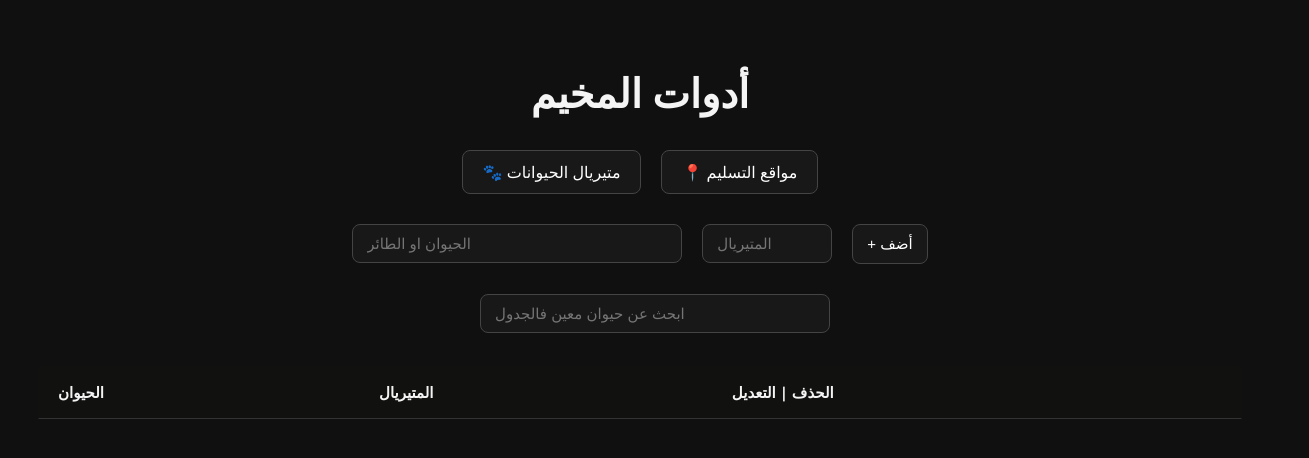
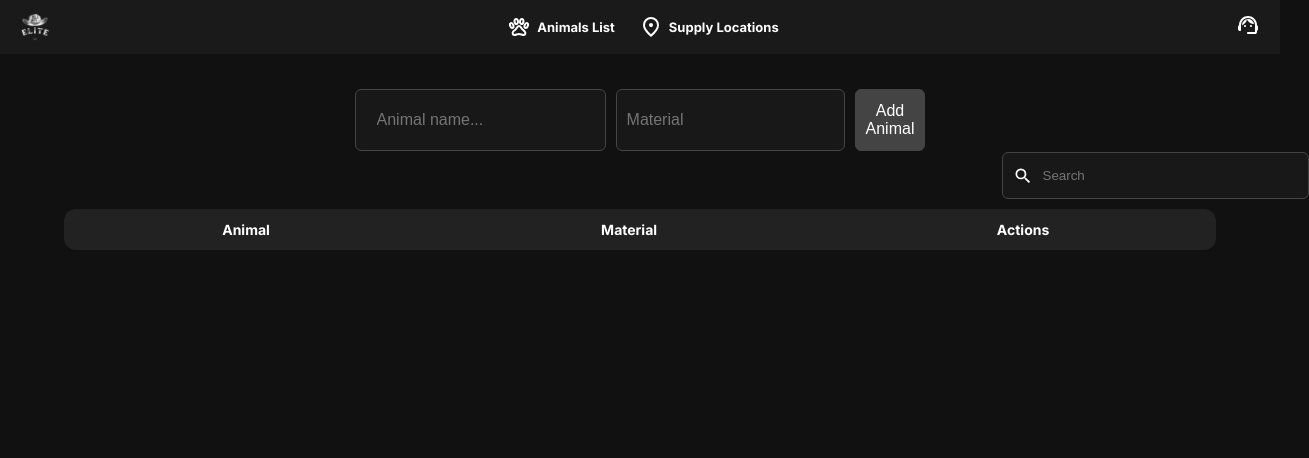
Before and after one commit to iMansoor/material, a plain HTML site: page animal.html in a window 1280 px wide. Shown: the whole page, 1309 px wide, since content can reach past the window. Drawn offline with Linux system fonts and the light colour scheme; no server answers.

Commit message:
Update animal.html

```diff
--- a/animal.html
+++ b/animal.html
@@ -3,173 +3,264 @@
 <head>
   <meta charset="UTF-8" />
   <meta name="viewport" content="width=device-width, initial-scale=1.0" />
-  <title>أدوات المخيم</title>
+  <title>Animals List</title>
+  <link href="https://fonts.googleapis.com/css2?family=Inter:wght@400;600;700&display=swap" rel="stylesheet">
   <style>
     body {
-      font-family: 'Segoe UI', sans-serif;
-      background-color: #101010;
-      color: #f4f4f4;
-      padding: 30px;
+      margin: 0;
+      font-family: 'Inter', sans-serif;
+      background: #111;
+      color: #fff;
     }
-    h1 {
-      text-align: center;
-      font-size: 2.5rem;
-      margin-bottom: 30px;
+    header {
+      display: flex;
+      justify-content: space-between;
+      align-items: center;
+      background: #1a1a1a;
+      padding: 10px 20px;
     }
-    .top-buttons {
+    .logo {
+      height: 30px;
+    }
+    .support-icon {
+      height: 24px;
+    }
+    .main-buttons {
       display: flex;
       justify-content: center;
-      margin-bottom: 30px;
+      gap: 20px;
+      flex: 1;
     }
-    .top-buttons a {
-      padding: 10px 20px;
-      margin: 0 10px;
-      background-color: #181818;
+    .main-buttons a {
+      padding: 5px 2px;
+      font-size: 13px;
+      background: none;
+      border: none;
       color: #fff;
-      border: 1px solid #444;
-      border-radius: 8px;
       text-decoration: none;
-      transition: 0.2s;
+      position: relative;
+      transition: color 0.2s ease;
+      display: flex;
+      align-items: center;
+      gap: 6px;
+      font-weight: bold;
     }
-    .top-buttons a:hover {
-      background-color: #2c2c2c;
+    .main-buttons a::after {
+      content: '';
+      position: absolute;
+      bottom: -42px;
+      left: 0;
+      width: 0%;
+      height: 2px;
+      background: white;
+      transition: width 0.3s ease;
+      transform: translateY(-34px);
+    }
+    .main-buttons a:hover::after {
+      width: 100%;
+      transform: translateY(-34px);
+    }
+    .main-buttons a[href="animal.html"] img {
+      content: url("animal.svg");
+    }
+    .main-buttons a[href="supply.html"] img {
+      content: url("supply.svg");
     }
     .form {
+      max-width: 500px;
+      width: 100%;
+      margin: 20px auto 10px auto;
       display: flex;
-      flex-wrap: wrap;
       justify-content: center;
-      gap: 50px;
-      margin-bottom: 30px;
+      gap: 10px;
+      position: relative;
     }
-    input, button {
-      padding: 10px 14px;
-      font-size: 15px;
-      background-color: #181818;
+    .form input, .form button {
+      padding: 10px;
+      border-radius: 6px;
       border: 1px solid #444;
+      background: #181818;
       color: #fff;
-      border-radius: 8px;
+      transform: translateY(15px);
+
     }
-    input:focus {
-      outline: 2px solid #0099ff;
+    .form button {
+      background: #444;
+      cursor: pointer;
+      transition: background 0.2s ease;
+      transform: translateY(15px);
+
     }
-    .search {
-      max-width: 320px;
-      margin: 0 auto 25px;
+    .form button:hover {
+      background: #666;
+    }
+    .form input[type="text"] {
+      padding: 21px;
+      background-position: 10px center;
+      transform: translateY(15px);
+    }
+    .search-container {
+      max-width: 1340px;
+      width: 100%;
+      margin: 26px auto 0 auto;
+      display: flex;
+      justify-content: center;
+      align-items: center;
+      gap: 10px;
+    }
+    .search-container input {
+      padding: 15px;
+      border-radius: 6px;
+      border: 1px solid #444;
+      background: #181818 url('search.svg') no-repeat 10px center;
+      background-size: 20px;
+      color: #fff;
+      flex: 1;
+      max-width: 250px;
+      padding-left: 40px;
+      transform: translateY(-10px);
+      margin-right: -1030px;
+
+    }
+    .suggestions {
+      background: #222;
+      position: absolute;
+      top: 60px; /* Adjust as needed */
+      left: 0;
+      width: 350px;
+      max-height: 200px;
+      overflow-y: auto;
+      border-radius: 6px;
+      border: 1px solid #333;
+      display: none;
+      flex-direction: column;
+      padding: 0;
+      margin: 0;
+      list-style: none;
+      transform: translateY(16px);
+    }
+
+    .suggestions li {
+      display: flex;
+      align-items: normal;
+      padding: 3px;
+      cursor: pointer;
+      list-style: none;
+      gap: 6px; /* Reduce gap between icon and text */
+    }
+
+    .suggestions li img {
+      width: 50px;
+      height: 50px;
+      object-fit: fill;
+      flex-shrink: 0; /* Prevents the image from shrinking */
+      transform: translate(15px, 0px);
+    }
+
+    .suggestions li:hover {
+      background: #333;
     }
     table {
-      width: 100%;
-      border-collapse: separate;
-      border-spacing: 0 8px;
+      max-width: 1340px;
+      width: 90%;
+      margin: 0 auto;
+      border-collapse: collapse;
+      background: #181818;
       border-radius: 12px;
       overflow: hidden;
     }
     th, td {
-      padding: 16px 20px;
-      text-align: left;
-      background-color: #111110;
+      padding: 12px 16px;
+      text-align: center;
+      font-size: 14px;
     }
     th {
-      font-size: 15px;
-      border-bottom: 1px solid #333;
+      background: #222;
     }
-    td {
-      border-bottom: none;
-    }
-    td:nth-child(2) {
-      padding-left: 40px;
-    }
-    ul.suggestions {
-      background: #181818;
-      border: 1px solid #333;
-      position: absolute;
-      z-index: 10;
-      max-height: 200px;
-      overflow-y: auto;
-      width: 100%;
-      margin-top: 0;
-      list-style: none;
-      padding-left: 0;
-      border-radius: 6px;
-    }
-    ul.suggestions li {
-      padding: 10px 14px;
-      cursor: pointer;
-    }
-    ul.suggestions li:hover {
-      background: #333;
-    }
-    .material-edit input {
-      width: 80px;
-      background-color: #1e1e1e;
-      border: 1px solid #444;
-      border-radius: 6px;
-      padding: 10px 12px;
+    tbody tr {
+      border-bottom: none !important;
     }
     .animal-cell {
       display: flex;
       align-items: center;
-      gap: 14px;
+      gap: 122px;
+      font-size: large;
+      justify-content: flex-start;
     }
-    .animal-icon {
-      width: 32px;
-      height: 32px;
-      object-fit: contain;
+    .animal-cell img {
+      width: 60px;
+      height: 60px;
+      object-fit: fill;
+      transform: translateX(40px);
     }
-    button {
+    .material-edit input {
+      width: 60px;
+      background: none;
+      color: rgb(255, 255, 255);
+      border: 1px solid #444;
+      border-radius: 6px;
+      padding: 10px 12px;
+      text-align: center;
+      font-size: 18px;
+    }
+    .material-edit input::placeholder {
+      color: white;
+      opacity: 0.6;
+    }
+    .action-icons button {
+      background: none;
+      border: none;
       cursor: pointer;
-      transition: 0.2s ease;
+      padding: 5px;
     }
-    button:hover {
-      background-color: #2c2c2c;
+    .action-icons img {
+      height: 18px;
+      width: 18px;
+      object-fit: fill;
     }
-    td button {
-      margin-right: 8px;
-      padding: 8px 10px;
-      border: none;
-      border-radius: 6px;
-      background-color: #1f1f1f;
+    #animalInput {
     font-size: 16px;
     }
-    td button:first-child {
-      color: #ffb74d;
+
+    #materialInput {
+        font-size: 16px;
     }
-    td button:last-child {
-      color: #ff5c8d;
-    }
-    td button:focus {
-      outline: none;
+
+    .form button {
+        font-size: 16px;
     }
   </style>
 </head>
 <body>
-  <h1>أدوات المخيم</h1>
-  <div class="top-buttons">
-    <a href="animal.html">🐾 متيريال الحيوانات</a>
-    <a href="supply.html">📍 مواقع التسليم</a>
+<header>
+    <img src="logo.png" alt="Logo" class="logo">
+    <div class="main-buttons">
+      <a href="animal.html"><img src="animal.svg" alt="Animal Icon">Animals List</a>
+      <a href="supply.html"><img src="supply.svg" alt="Supply Icon">Supply Locations</a>
     </div>
-
+    <a href="https://discord.com/users/406011855283290143" target="_blank"><img src="support.svg" alt="Support" class="support-icon"></a>
+  </header>
 <div class="form">
-    <div style="position: relative; flex-grow: 1; max-width: 300px;">
-      <input type="text" id="animalInput" placeholder="الحيوان او الطائر" oninput="onAnimalInput()" autocomplete="off" style="width: 100%;" />
-      <ul id="suggestions" class="suggestions" style="display: none;"></ul>
+  <div style="position: relative; flex: 1;">
+    <input type="text" id="animalInput" placeholder="Animal name..." oninput="onAnimalInput()" autocomplete="off">
+    <div id="suggestions" class="suggestions"></div>
   </div>
-    <div style="flex-grow: 1; max-width: 100px;">
-      <input type="number" id="materialInput" placeholder="المتيريال" disabled style="width: 100%;" />
+  <input type="number" id="materialInput" placeholder="Material">
+  <button onclick="addEntry()">Add Animal</button>
 </div>
-    <button onclick="addEntry()">+ أضف</button>
+<div class="search-container">
+  <input type="text" id="searchInput" placeholder="Search" oninput="renderTable()" />
 </div>
-
-  <div class="search">
-    <input type="text" id="searchInput" placeholder="ابحث عن حيوان معين فالجدول" oninput="renderTable()" style="width: 100%;" />
-  </div>
-
 <table>
   <thead>
-      <tr><th>الحيوان</th><th>المتيريال</th><th>الحذف | التعديل</th></tr>
+    <tr>
+      <th>Animal</th>
+      <th>Material</th>
+      <th>Actions</th>
+    </tr>
   </thead>
   <tbody id="logTable"></tbody>
 </table>
-
 <script>
     const binId = "686101ff8561e97a502dfb0e";
     const apiKey = "$2a$10$iCoTiXC5Q2rvlvgOvL51WOONZG9ZufQABohuhB0E71Pz7/QjgW4/.";
@@ -312,13 +403,18 @@
           <input type="number" value="${entry.material}" id="material-${rowIndex}" />
         </td>
         <td>
-            <button onclick="confirmEdit(${entry._index}, ${rowIndex})">✏️</button>
-            <button onclick="confirmDelete(${entry._index})">❌</button>
+          <button onclick="confirmEdit(${entry._index}, ${rowIndex})" style="background: none; border: none; padding: 0; cursor: pointer;">
+            <img src="edit.svg" alt="Edit" style="width: 30px; height: 30px;" />
+          </button>
+          <button onclick="confirmDelete(${entry._index})" style="background: none; border: none; padding: 0; cursor: pointer;">
+            <img src="delete.svg" alt="Delete" style="width: 30px; height: 30px;" />
+          </button>
         </td>`;
       table.appendChild(row);
     });
   }
 
+
     loadCreatures();
   </script>
 </body>
```
Lines whose indentation alone changed are shown as unchanged.
